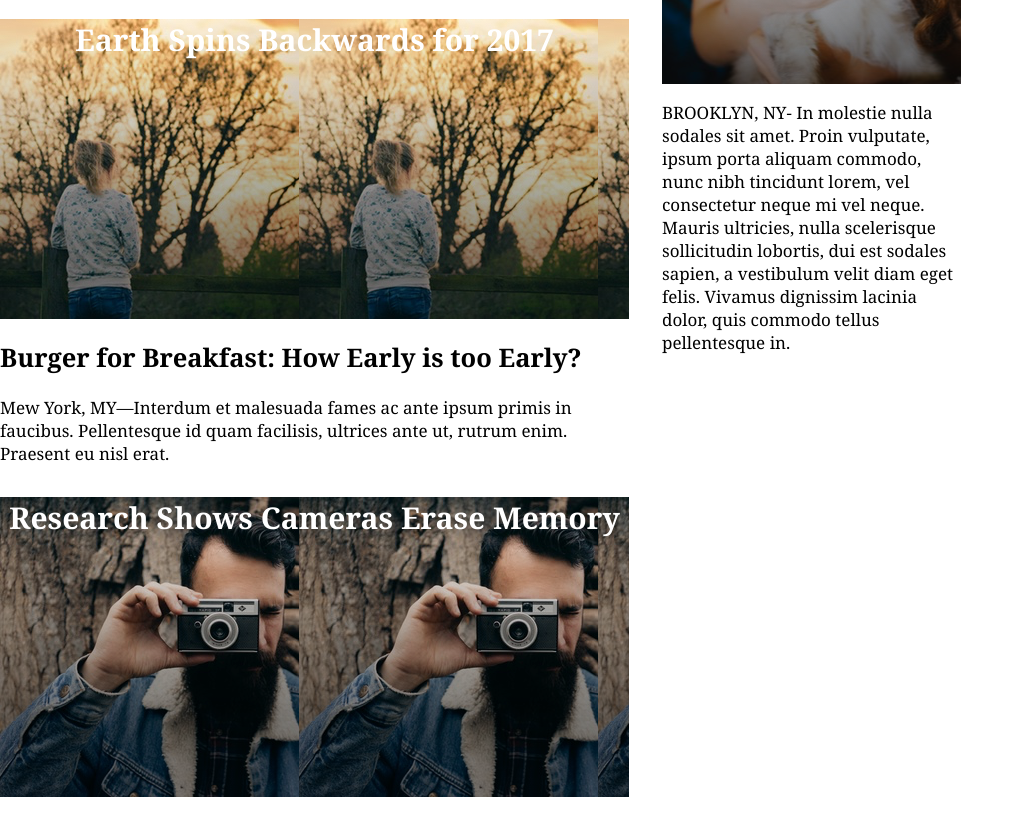
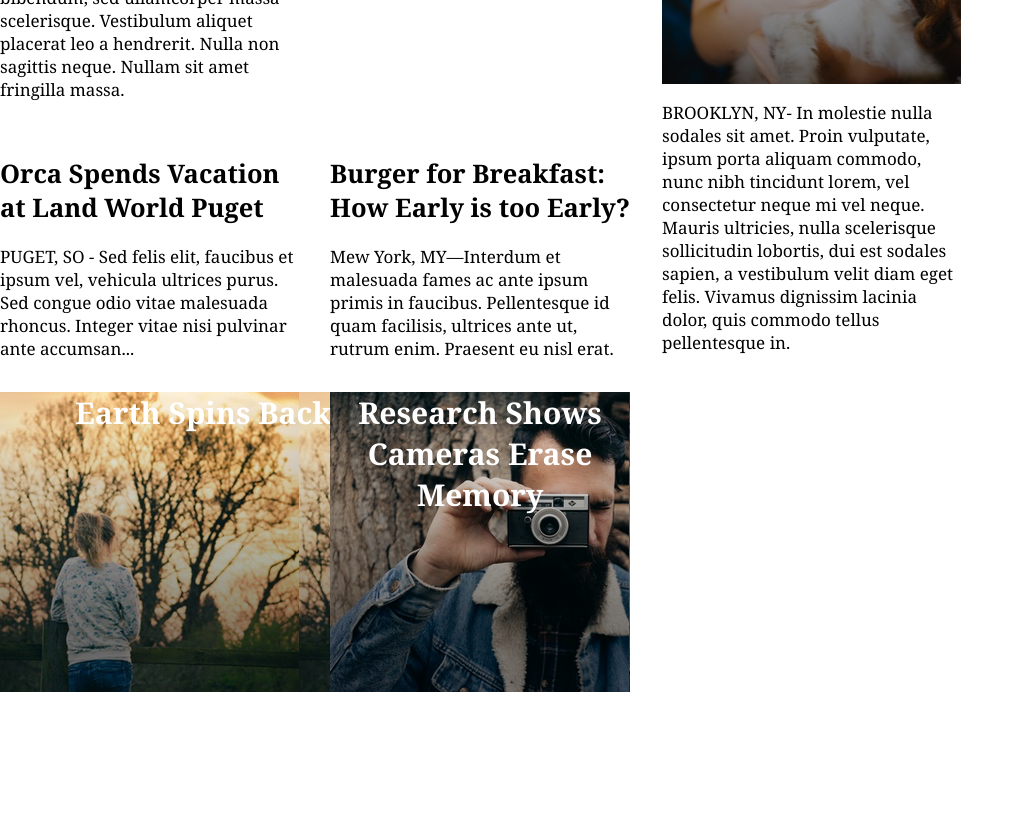
Before and after one commit to mossyfred/mytimes, a plain HTML site: page index.html in a window 1280 px wide. Shown: the part 937-1772 px from the top of the page, without its empty margins (0-1024 px from the left). After the commit the page ends 1707 px from the top, so only its background shows below. Drawn offline with Linux system fonts and the light colour scheme.

Commit message:
Flexed the stories containers

```diff
--- a/index.html
+++ b/index.html
@@ -45,32 +45,31 @@
 
           <div class="stories">
 
+            <div class="story">
+
             <div class="text-content">
-
               <h2>Orca Spends Vacation at Land World Puget</h2>
               <p>PUGET, SO - Sed felis elit, faucibus et ipsum vel, vehicula ultrices purus. Sed congue odio vitae malesuada rhoncus. Integer vitae nisi pulvinar ante accumsan...</p>
-
             </div>
-
-          </div>
-
-          <div class="stories">
 
             <div class="image-content" id="girl">
               <span>Earth Spins Backwards for 2017</span>
             </div>
+
+            </div>
+
+            <div class="story">
+
             <div class="text-content">
               <h2>Burger for Breakfast: How Early is too Early?</h2>
               <p>Mew York, MY—Interdum et malesuada fames ac ante ipsum primis in faucibus. Pellentesque id quam facilisis, ultrices ante ut, rutrum enim. Praesent eu nisl erat.</p>
-            </div>
-
-          </div>
-
-          <div class="stories">
+           </div>
 
             <div class="image-content" id="dude">
               <span>Research Shows Cameras Erase Memory</span>
             </div>
+
+          </div>
 
           </div>
 
@@ -84,7 +83,7 @@
             </div>
           </div>
 
-          <div class=stories>
+          <div class="stories">
             <div class="image-content" id="cat">
               <span>Cats in Control-Is It a Thing?</span>
             </div>
@@ -100,7 +99,7 @@
             <p>Cat Emoji Goes Viral Buy Youtube Views Home Business Advertising Ideas Advertising Internet Online Illustration in Marketing Materials Finally a Top Secret Way You Can</p>
         </div>
       </div>
-
+    </div>
 
   </body>
 </html>
--- a/resources/style.css
+++ b/resources/style.css
@@ -51,7 +51,7 @@ body {
   font-family: Georgia;
   }
 
-  div.image-content {
+ .image-content {
       display: flex;
       flex-direction: column;
       font-weight: bold;
@@ -61,7 +61,7 @@ body {
       text-align: center;
   }
 
-div.column.large {
+.large {
   display: flex;
   flex-direction: column;
   width: 630px;
@@ -77,6 +77,7 @@ div #champie {
 
 div #girl {
   background-image: url(./images/img-story-2.png);
+  background-repeat:;
   display: flex;
   width: 629px;
   height: 300px;
@@ -84,15 +85,24 @@ div #girl {
 
 div #dude {
   background-image: url(./images/img-story-3.png);
+  background-repeat:
   width: 629px;
   height: 300px;
 }
 
-div .stories {
-  flex-wrap: ;
+.large .stories {
+  display: flex;
+  justify-content: space-between;
+  margin-top: 17px;
 }
 
-div.column.medium {
+.story {
+  display: flex;
+  flex-direction: column;
+  width: 300px;
+}
+
+.medium {
   display: flex;
   flex-direction: column;
   width: 300px;
@@ -104,7 +114,7 @@ div #cat {
   height: 300px;
 }
 
-div.column.small {
+.small {
   display: flex;
   flex-direction: column;
   width: 240px;
```
